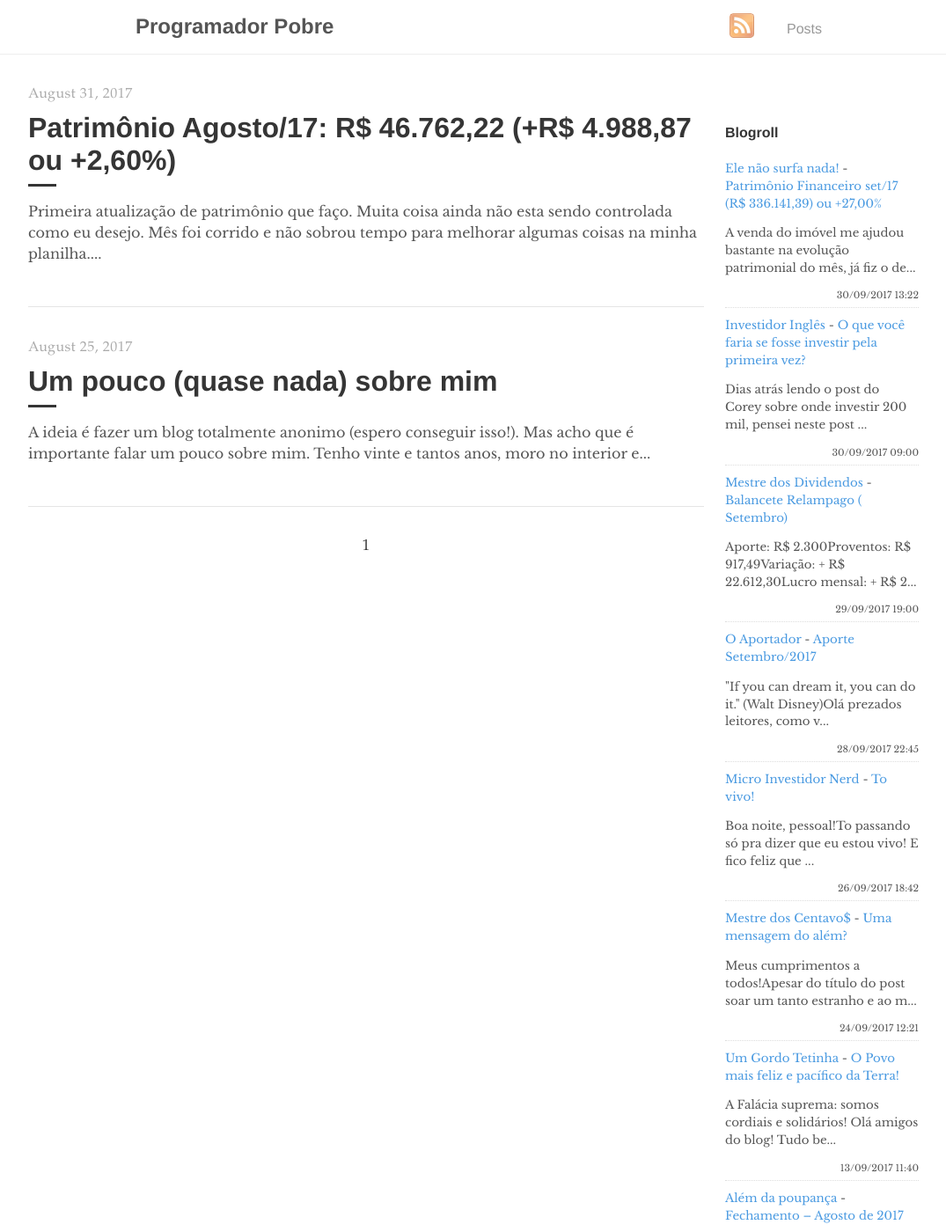
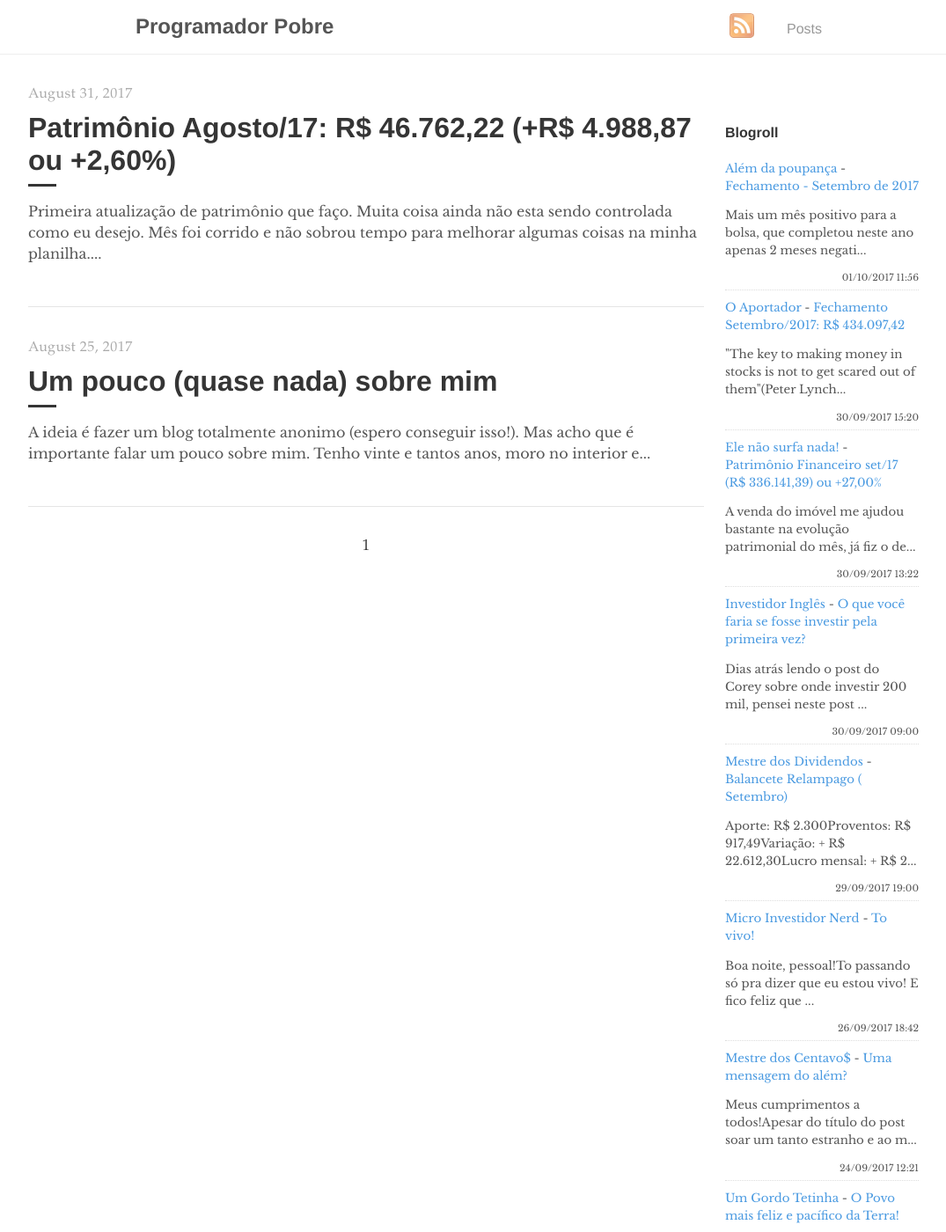
Before and after one commit to programadorpobre/programadorpobre.github.io, a Jekyll site: the page built from index.html, in a window 1280 px wide and 1400 px high. Shown: the whole window at 88% size, without its empty margins (96-1171 px from the left). Built offline with Jekyll 4.4.1, drawn with Linux system fonts in a browser that asks for light colours; the list of posts is cut into pages by our own code; comment, search, counter and statistics services are not loaded; some of the changed text lies outside the part shown.

Commit message:
[ci skip] travis #57

```diff
--- a/_includes/feed-entries.html
+++ b/_includes/feed-entries.html
@@ -1,3 +1,13 @@
+<div class="feed-entry">
+    <a class="feed-entry-site-name" href="http://alemdapoupanca.blogspot.com/">Além da poupança</a> - <a class="feed-entry-title" href="http://alemdapoupanca.blogspot.com/2017/10/fechamento-setembro-de-2017.html">Fechamento - Setembro de 2017</a>
+    <p class="feed-entry-summary">Mais um mês positivo para a bolsa, que completou neste ano apenas 2 meses negati...</p>
+    <time datetime="2017-10-01T11:56:00.002-03:00">01/10/2017 11:56</time>
+</div>
+<div class="feed-entry">
+    <a class="feed-entry-site-name" href="http://oaportadorfinanceiro.blogspot.com/">O Aportador</a> - <a class="feed-entry-title" href="http://oaportadorfinanceiro.blogspot.com/2017/09/fechamento-setembro2017-r-43409742.html">Fechamento Setembro/2017: R$ 434.097,42</a>
+    <p class="feed-entry-summary">"The key to making money in stocks is not to get scared out of them"(Peter Lynch...</p>
+    <time datetime="2017-09-30T15:20:00.002-03:00">30/09/2017 15:20</time>
+</div>
 <div class="feed-entry">
     <a class="feed-entry-site-name" href="http://elenaosurfanada.blogspot.com/">Ele não surfa nada!</a> - <a class="feed-entry-title" href="http://elenaosurfanada.blogspot.com/2017/09/patrimonio-financeiro-set17-r-33614139.html">Patrimônio Financeiro set/17 (R$ 336.141,39) ou +27,00%</a>
     <p class="feed-entry-summary">A venda do imóvel me ajudou bastante na evolução patrimonial do mês, já fiz o de...</p>
@@ -12,11 +22,6 @@
     <a class="feed-entry-site-name" href="http://mestredosdividendos.blogspot.com/">Mestre dos Dividendos</a> - <a class="feed-entry-title" href="http://mestredosdividendos.blogspot.com/2017/09/balancete-relampago-setembro.html">Balancete Relampago ( Setembro)</a>
     <p class="feed-entry-summary">Aporte: R$ 2.300Proventos: R$ 917,49Variação: + R$ 22.612,30Lucro mensal: + R$ 2...</p>
     <time datetime="2017-09-29T19:00:00.000-07:00">29/09/2017 19:00</time>
-</div>
-<div class="feed-entry">
-    <a class="feed-entry-site-name" href="http://oaportadorfinanceiro.blogspot.com/">O Aportador</a> - <a class="feed-entry-title" href="http://oaportadorfinanceiro.blogspot.com/2017/09/aporte-setembro2017.html">Aporte Setembro/2017</a>
-    <p class="feed-entry-summary">"If you can dream it, you can do it." (Walt Disney)Olá prezados leitores, como v...</p>
-    <time datetime="2017-09-28T22:45:00.000-03:00">28/09/2017 22:45</time>
 </div>
 <div class="feed-entry">
     <a class="feed-entry-site-name" href="http://microinvestidornerd.blogspot.com/">Micro Investidor Nerd</a> - <a class="feed-entry-title" href="http://microinvestidornerd.blogspot.com/2017/09/to-vivo.html">To vivo!</a>
@@ -34,11 +39,6 @@
     <time datetime="2017-09-13T11:40:00.000-03:00">13/09/2017 11:40</time>
 </div>
 <div class="feed-entry">
-    <a class="feed-entry-site-name" href="http://alemdapoupanca.blogspot.com/">Além da poupança</a> - <a class="feed-entry-title" href="http://alemdapoupanca.blogspot.com/2017/09/fechamento-agosto-de-2017.html">Fechamento – Agosto de 2017</a>
-    <p class="feed-entry-summary">         Normal  0      21      false  false  false    PT-BR  X-NONE  X-NONE    ...</p>
-    <time datetime="2017-09-02T09:45:00.000-03:00">02/09/2017 09:45</time>
-</div>
-<div class="feed-entry">
     <a class="feed-entry-site-name" href="http://bonsdividendos.blogspot.com/">Dividendos</a> - <a class="feed-entry-title" href="http://bonsdividendos.blogspot.com/2017/09/patrimonio-financeiro-ago17-r-74058778.html">Patrimônio financeiro ago/17 = R$ 740.587,78 + 34.852,21 + 4,94%</a>
     <p class="feed-entry-summary">Boa tarde Pessoal,Passando &nbsp;aqui para atualizar a carteira.Fundos de invest...</p>
     <time datetime="2017-09-01T09:35:00.002-07:00">01/09/2017 09:35</time>
```
